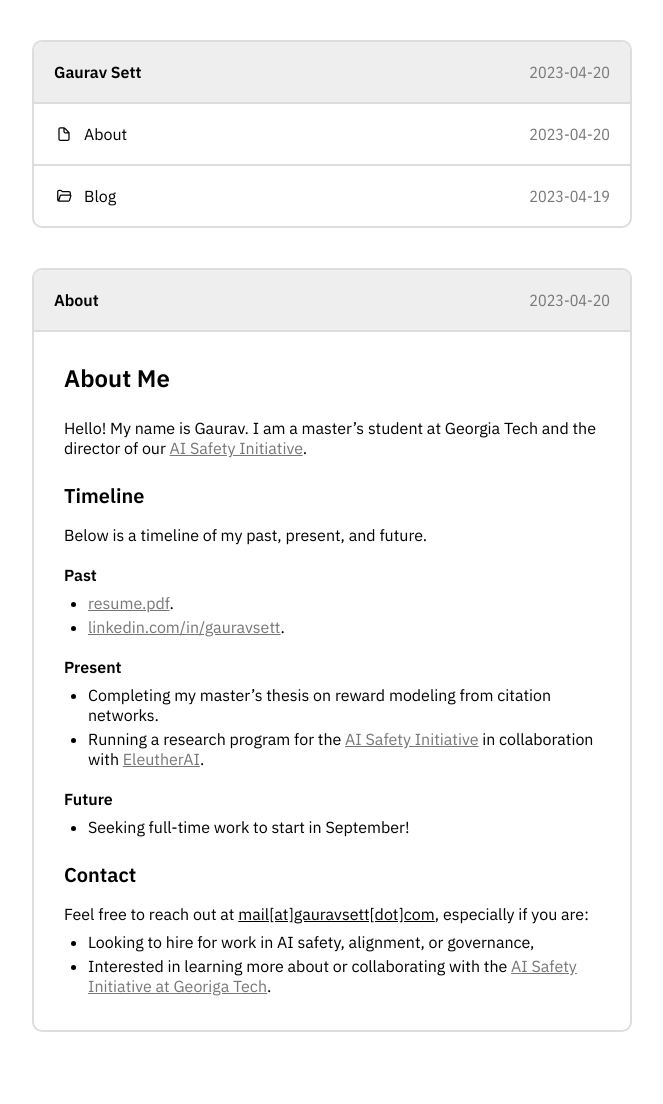
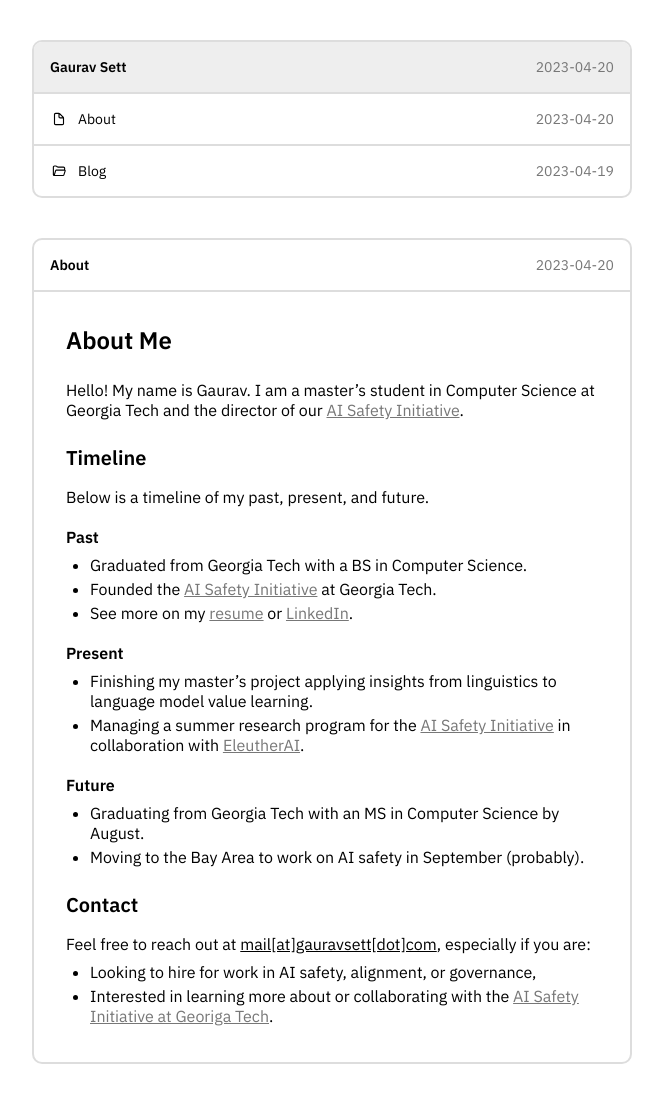
Before and after one commit to gauravsett/website, a Jekyll site: the page built from index.md, in a window 1280 px wide. Shown: the whole page, without its empty margins (308-971 px from the left). Built offline with Jekyll 4.4.1, drawn with Linux system fonts in a browser that asks for light colours; before the commit the page ends 1072 px from its top, so only the background shows below that.

Commit message:
Update styling and about

```diff
--- a/index.md
+++ b/index.md
@@ -7,22 +7,24 @@ last_modified_at: 2023-04-20
 
 # About Me
 
-Hello! My name is Gaurav. I am a master's student at Georgia Tech and the director of our [AI Safety Initiative](https://aisi.dev){:target="_blank"}.
+Hello! My name is Gaurav. I am a master's student in Computer Science at Georgia Tech and the director of our [AI Safety Initiative](https://aisi.dev){:target="_blank"}.
 
 ## Timeline
 
 Below is a timeline of my past, present, and future.
 
 ### Past
-- [resume.pdf](/assets/resume.pdf){:target="_blank"}.
-- [linkedin.com/in/gauravsett](https://www.linkedin.com/in/gauravsett/){:target="_blank"}.
+- Graduated from Georgia Tech with a BS in Computer Science.
+- Founded the [AI Safety Initiative](https://aisi.dev){:target="_blank"} at Georgia Tech.
+- See more on my [resume](/assets/resume.pdf){:target="_blank"} or [LinkedIn](https://www.linkedin.com/in/gauravsett/){:target="_blank"}.
 
 ### Present
-- Completing my master’s thesis on reward modeling from citation networks.
-- Running a research program for the [AI Safety Initiative](https://aisi.dev){:target="_blank"} in collaboration with [EleutherAI](https://eleuther.ai){:target="_blank"}.
+- Finishing my master's project applying insights from linguistics to language model value learning.
+- Managing a summer research program for the [AI Safety Initiative](https://aisi.dev){:target="_blank"} in collaboration with [EleutherAI](https://eleuther.ai){:target="_blank"}.
 
 ### Future
-- Seeking full-time work to start in September!
+- Graduating from Georgia Tech with an MS in Computer Science by August.
+- Moving to the Bay Area to work on AI safety in September (probably).
 
 ## Contact
 
--- a/style.css
+++ b/style.css
@@ -11,7 +11,7 @@ body {
     top: 0;
     margin: 0;
     font-family: "IBM Plex Sans", --apple-system, sans-serif;
-    font-size: 16px;
+    font-size: 14px;
     background-color: var(--background);
     color: var(--text);
 }
@@ -30,10 +30,10 @@ section {
 }
 
 section div {
-    padding: 20px;
+    padding: 16px;
 }
 
-section div.header {
+section.directory div.header {
     background-color: var(--highlight);
 }
 
@@ -43,15 +43,8 @@ section div.header, section div.row {
 }
 
 section div.row img {
-    width: 20px;
-    height: 20px;
-    color: var(--light);
-}
-
-section div.row svg {
-    width: 20px;
-    height: 20px;
-    color: var(--light);
+    width: 18px;
+    height: 18px;
 }
 
 section div.header a, section div.row a {
@@ -66,7 +59,6 @@ section div.row a {
 section div span {
     align-content: flex-end;
     margin-left: auto;
-    font-family: "IBM Plex Sans Condensed";
     color: var(--light);
 }
 
@@ -80,7 +72,7 @@ section div.header a {
 }
 
 section div.content {
-    padding: 30px;
+    padding: 32px;
 }
 
 section div.content h1, section div.content h2, section div.content h3 {
@@ -103,10 +95,12 @@ section div.content h3 {
 }
 
 section div.content p {
+    font-size: 16px;
     margin: 8px 0;
 }
 
 section div.content ul, section div.content ol {
+    font-size: 16px;
     margin: 8px 0 4px 0;
     padding: 0 0 0 24px;
 }
@@ -127,11 +121,11 @@ a:hover {
 
 @media (prefers-color-scheme: dark) {
     :root {
-      --background: #222;
-      --text: #FFF;
-      --highlight: #333;
-      --outline: #444;
-      --light: #BBB;
+      --background: #22272E;
+      --text: #ACBAC7;
+      --highlight: #2D333B;
+      --outline: #434C56;
+      --light: #768390;
       --blue: #AAAAFF;
     }
 
```
Also changed, not shown: Gemfile.lock.
